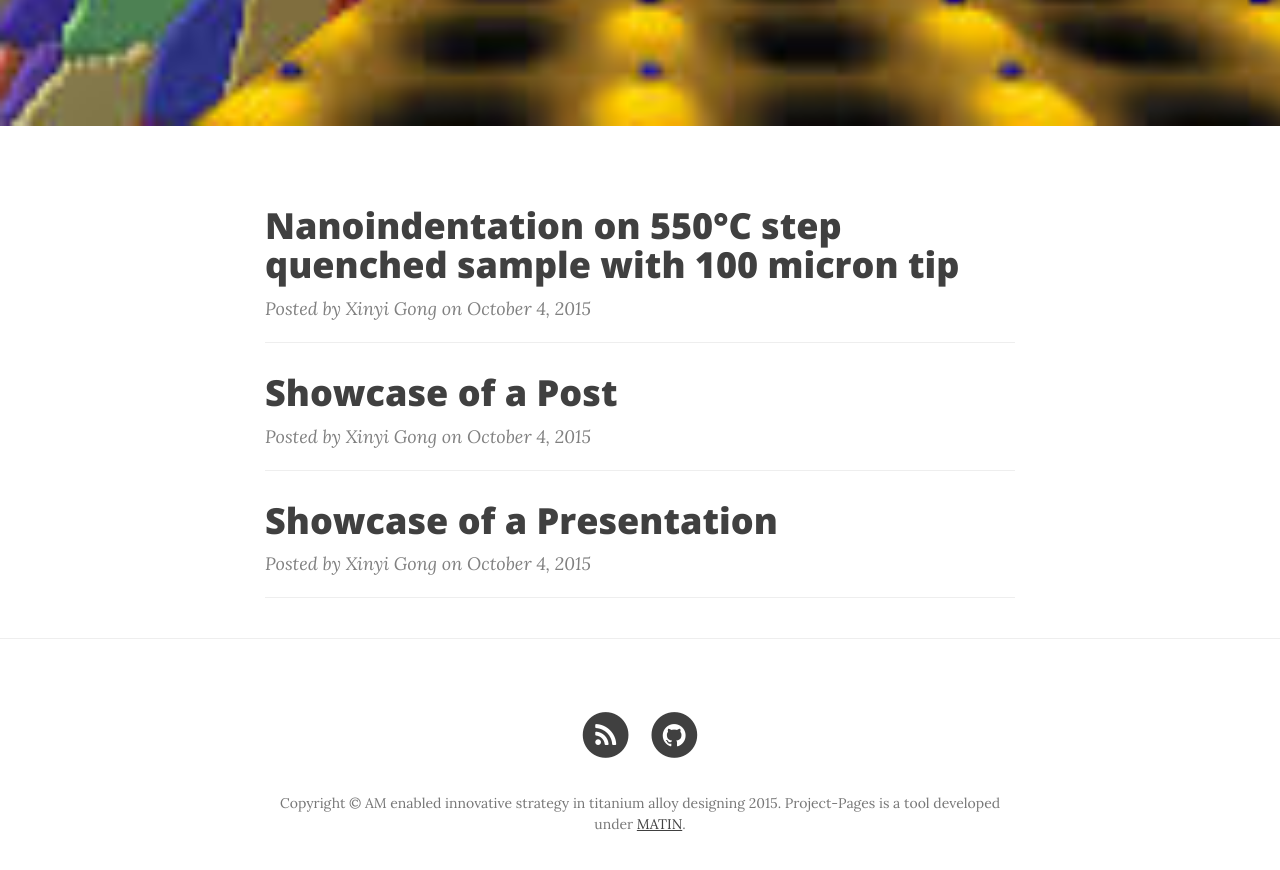
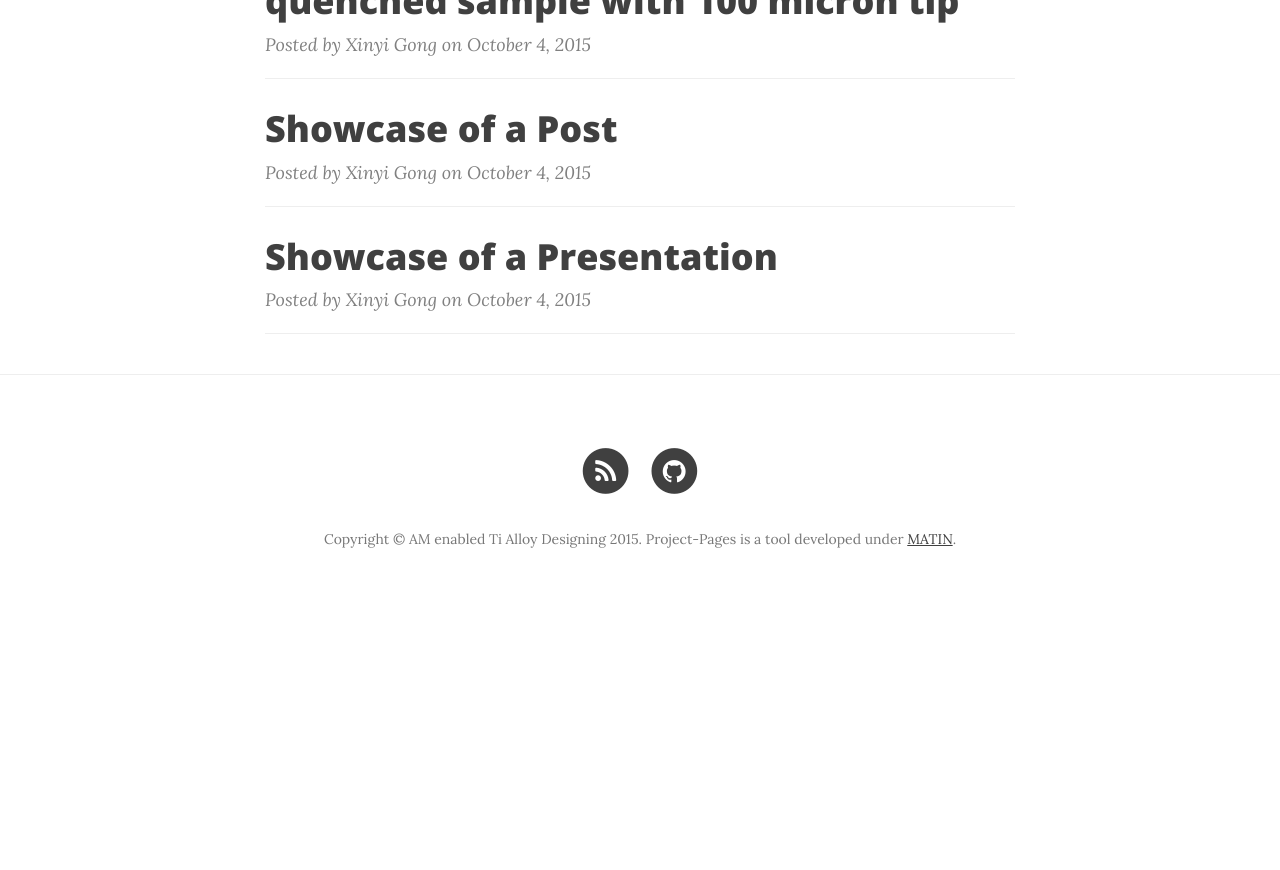
Before and after one commit to mined-gatech/DMREF-Project, a Jekyll site: the page built from index.html, in a window 1280 px wide and 900 px high, scrolled down 751 px. Shown: the top 870 px of the window. Built offline with Jekyll 4.4.1, drawn with Linux system fonts in a browser that asks for light colours; nearby versions of some CDN libraries; the list of posts is cut into pages by our own code; after the commit the page ends 1366 px from its top, so only the background shows below that; some of the changed text lies outside the part shown.

Commit message:
Update _config.yml

```diff
--- a/_config.yml
+++ b/_config.yml
@@ -1,6 +1,6 @@
 # Site settings
 
-title: AM enabled innovative strategy in titanium alloy designing
+title: AM enabled Ti Alloy Designing
 header-img: img/bg.jpg
 email: your-email@yourdomain.com
 description: "This project seeks to demonstrate a highly innovative strategy culminating in the design of a new titanium alloy that will exploit the unusual characteristics of additive manufacturing."
```
